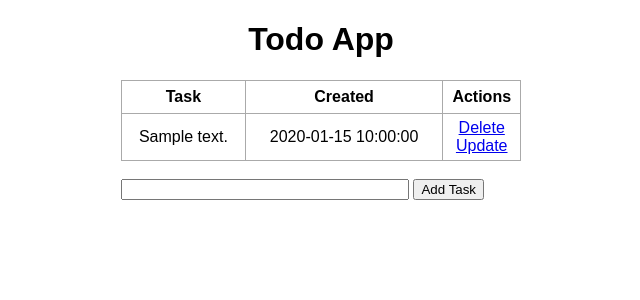
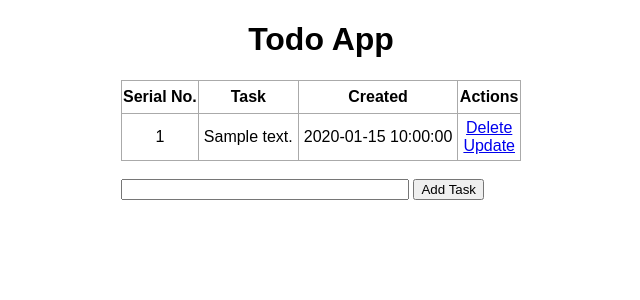
Before and after one commit to thenishantsapkota/Todo-App, a Flask app: page / in a window 1280 px wide. Shown: the top 300 px of the page, without its empty margins (319-959 px from the left). Run offline with Flask 2, Linux system fonts and the light colour scheme; a database or web service that is not in the repository returns one stand-in record (values such as "Sample title"); some libraries are stand-ins or nearby versions.

Commit message:
update: adds indexing for the todos

```diff
--- a/templates/index.html
+++ b/templates/index.html
@@ -10,12 +10,14 @@
 
     <table>
         <tr>
+            <th>Serial No.</th>
             <th>Task</th>
             <th>Created</th>
             <th>Actions</th>
         </tr>
         {% for task in tasks %}
         <tr>
+            <td>{{ loop.index }}</td>
             <td>{{ task.content }}</td>
             <td>{{ task.date_created}}</td>
             <td>
```
